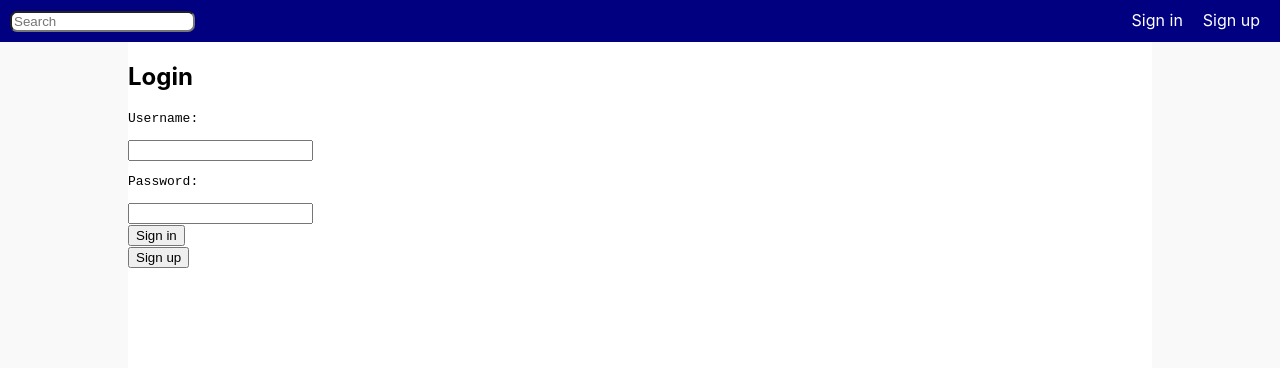
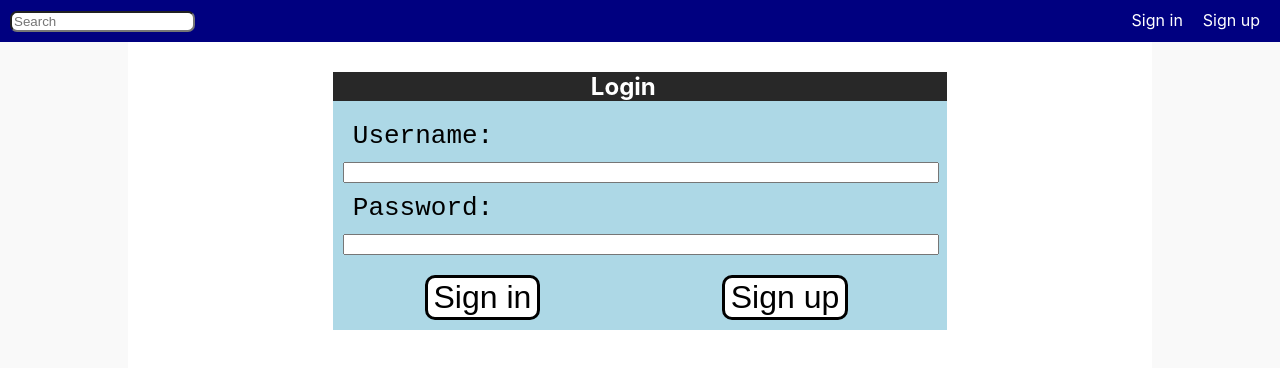
Before and after one commit to luciancahil/Social-Website, a React (Create React App) app: page /login in a window 1280 px wide. Shown: the top 368 px of the page. Built offline with nearby package versions, Linux system fonts and the light colour scheme.

Commit message:
added styling to sigup and logibox

```diff
--- a/src/App.css
+++ b/src/App.css
@@ -115,3 +115,91 @@ html, body, #root{
   margin-top: 0;
   overflow: auto;
 }
+
+
+.Box{
+  width: 60%;
+  margin: 0 auto;
+  margin-top:30px;
+  border-radius: 100px;
+}
+
+.Box h2{
+  padding:0;
+  width: 16%;
+  color:white;
+  margin: 0 auto;
+}
+
+.Box .BoxTop{
+  background-color:#282828;
+}
+
+.Box .BoxBottom{
+  padding:10px;
+  background-color: lightblue;
+}
+
+.Box .BoxForms{
+  margin-bottom: 20px;
+}
+
+.Box plaintext{
+  display: inline-block;
+  margin: 10px;
+}
+
+.Box input{
+  width:99%;
+}
+
+.Box button{
+  border: solid;
+  background-color: white;
+  border-radius: 10px;
+
+}
+
+.Box #BoxError{
+  font-size: 100%;
+  color:red;
+  margin: 0;
+}
+
+.Box button:focus{
+  outline: none;
+  box-shadow: none;
+}
+
+.Box button:active{
+  background:black;
+  color:white;
+}
+
+.Box button, .Box plaintext{
+  font-size: 200%;
+}
+
+.Box .inputWrapper{
+  margin: auto;
+}
+
+.Box .LoginButtonOuter{
+  width:50%;
+  display:inline-block;
+}
+
+.Box .LoginButtonInner{
+  width:45%;
+  margin:auto;
+}
+
+.Box .SignupButtonOuter{
+  width:100%;
+  display:inline-block;
+}
+
+.Box .SignupButtonInner button{
+  width:100%;
+  margin:auto;
+}
```
